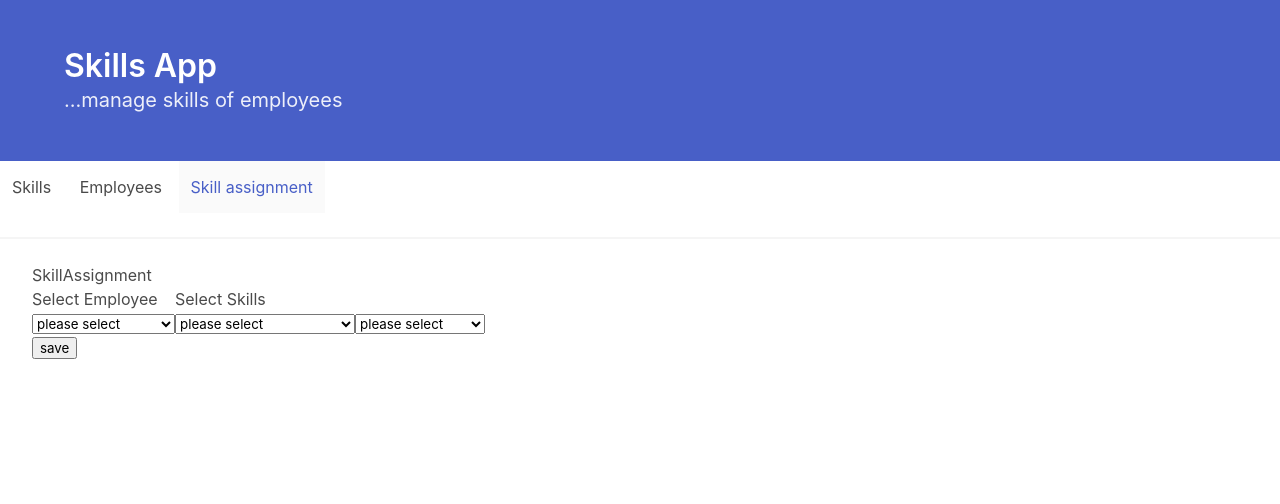
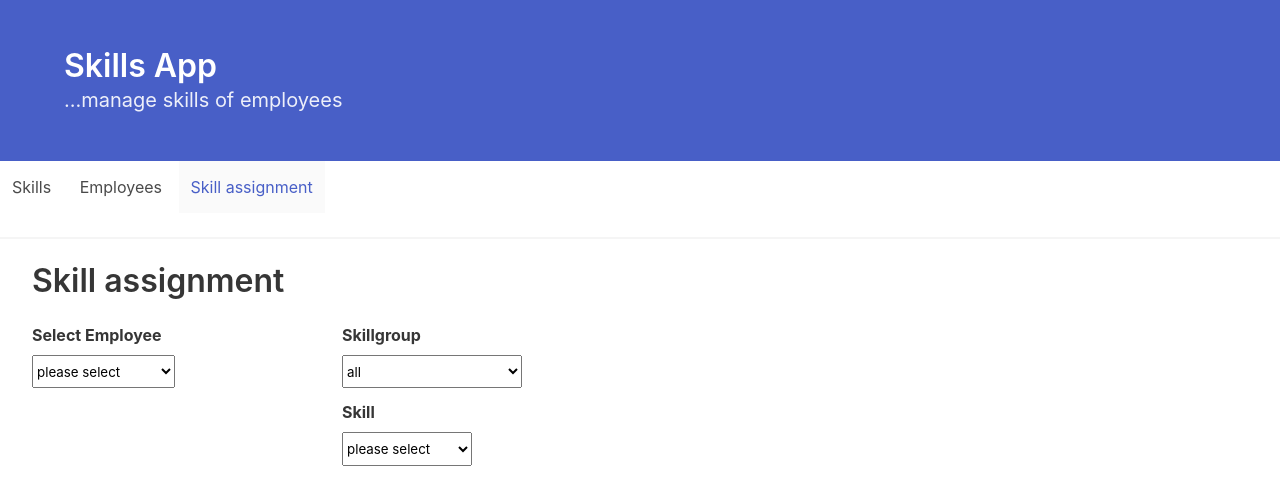
Before and after one commit to marco-dierenfeldt/skill-mgmt-tool, a React (Create React App) app: page / in a window 1280 px wide. Both pictures are taken after a click on the link "Skill assignment". Shown: the top 504 px of the page. Built offline with nearby package versions, Linux system fonts and the light colour scheme.

Commit message:
finish layout for Skill Assignment component

```diff
--- a/src/components/skillassignment/skill-assignment.component.jsx
+++ b/src/components/skillassignment/skill-assignment.component.jsx
@@ -15,15 +15,8 @@ class SkillAssignmentComponent extends Component {
         let skills = SkillService.getSkillList();
         let skillLevels = SkillService.getSkillLevelList();
         let skillGroups = SkillService.getSkillGroupList();
+        this.DEFAULT_SKILL_LEVEL = skillLevels[0];
         this.setState({ employees, skills, skillGroups, skillLevels });
-    }
-
-    selectSkill = (skill) => {
-        console.log("selectSkill " + skill.name);
-
-        let skills = this.state.assignedSkills;
-        skills.push(skill);
-        this.setState({ assignedSkills: skills });
     }
 
     deleteSkill = (skill) => {
@@ -37,25 +30,19 @@ class SkillAssignmentComponent extends Component {
     saveAssignment = () => {
         let employee = this.state.employee;
         let assignedSkills = this.state.assignedSkills;
-        let simplifiedSkills =[];
+        let simplifiedSkills = [];
 
         assignedSkills.forEach((skill) => {
-            simplifiedSkills.push({skillId:skill.id, skillLevel:skill.skillLevel.id});
+            simplifiedSkills.push({ skillId: skill.id, skillLevel: skill.skillLevel.id });
         })
 
         let assignment = {
-            employeeId:employee.id,
+            employeeId: employee.id,
             simplifiedSkills
         };
 
         SkillAssignmentService.addAssignment(assignment);
         this.props.gotoSkillAssignmentList();
-    }
-
-    selectGroup = (group) => {
-        console.log("selectGroup " + group.name);
-        let skills = SkillService.getSkillsByGroupId(group.id);
-        this.setState({ skills, currentGroup: group });
     }
 
     getSkillGroupNameBySkill(skill) {
@@ -76,6 +63,21 @@ class SkillAssignmentComponent extends Component {
         this.setState({ employee });
     }
 
+    selectGroup = (group) => {
+        console.log("selectGroup " + group.name);
+        let skills = SkillService.getSkillsByGroupId(group.id);
+        this.setState({ skills, currentGroup: group });
+    }
+
+    selectSkill = (skill) => {
+        console.log("selectSkill " + skill.name);
+
+        let skills = this.state.assignedSkills;
+        skills.push(skill);
+        this.setState({ assignedSkills: skills });
+        this.selectSkillLevel(skill, this.DEFAULT_SKILL_LEVEL);
+    }
+
     selectSkillLevel(skill, skillLevel) {
         console.log("skill, skillLevel: " + skill.name + " " + skillLevel.name)
 
@@ -91,59 +93,78 @@ class SkillAssignmentComponent extends Component {
         let assignement;
         if (this.state.employee.name) {
             assignement = <div>
-                <h4>Assignment</h4>
-                {this.state.employee.name} {this.state.employee.surname}
-                <ul>
+                <h4 className="title is-4">Assignments for {this.state.employee.name} {this.state.employee.surname}</h4>
+
+
+                <table className="table is-hoverable">
+
+                    <tbody>
                         {this.state.assignedSkills.map((skill) => {
-                        return <li>
+                            return <tr>
+                                <td>
                                     {this.getSkillGroupNameBySkill(skill)} - {skill.name} &nbsp;
-                            <select>
-                                <option>please select</option>
+                                </td>
+                                <td>
+                                    <select className="select">
                                         {this.state.skillLevels.map((skillLevel) => {
                                             return <option key={skillLevel.id} onClick={() => this.selectSkillLevel(skill, skillLevel)}>{skillLevel.name} {skillLevel.surname}</option>
                                         })}
-                            </select><button onClick={() => this.deleteSkill(skill)}>delete</button>
-                        </li>
+                                    </select>
+                                </td>
+                                <td>
+                                    <button className="button is-danger is-small" onClick={() => this.deleteSkill(skill)}>
+                                        <span class="icon is-small">
+                                            <i class="fas fa-trash-alt"></i>
+                                        </span>
+                                    </button>
+                                </td>
+                            </tr>
                         })}
-                </ul>
+                    </tbody>
+                </table>
+                <button className="button is-primary" onClick={this.saveAssignment}>save</button>
             </div>
         }
         return (
             <div>
-                <h3>SkillAssignment</h3>
-                <table>
-                    <tbody>
-                        <tr>
-                            <td>
-                                <h4>Select Employee</h4>
-                                <select>
+                <h3 className="title is-3">Skill assignment</h3>
+                <div className="columns">
+                    <div className="column is-3">
+                        <div className="field">
+                            <label className="label">Select Employee</label>
+                            <select className="select">
                                 <option>please select</option>
                                 {this.state.employees.map((employee) => {
                                     return <option key={employee.id} onClick={() => this.selectEmployee(employee)}>{employee.name} {employee.surname}</option>
                                 })}
                             </select>
-                            </td>
-                            <td>
-                                <h4>Select Skills</h4>
-                                <select>
-                                    <option>please select</option>
+                        </div>
+
+                    </div>
+                    <div className="column is-3">
+                        <div className="field">
+                            <label className="label">Skillgroup</label>
+                            <select className="select">
+                                <option onClick={() => this.selectGroup({ id: -1, name: "all groups" })}>all</option>
                                 {this.state.skillGroups.map((group) => {
                                     return <option key={group.id} onClick={() => this.selectGroup(group)}>{group.name}</option>
                                 })}
-                                    <option onClick={() => this.selectGroup({ id: -1, name: "all groups" })}>select all</option>
+
                             </select>
-                                <select>
+                        </div>
+                        <div className="field">
+                            <label className="label">Skill</label>
+                            <select className="select">
                                 <option>please select</option>
                                 {this.state.skills.map((skill) => {
                                     return <option key={skill.id} onClick={() => this.selectSkill(skill)}>{skill.name}</option>
                                 })}
                             </select>
-                            </td>
-                        </tr>
-                    </tbody>
-                </table>
+                        </div>
+                    </div>
+                </div>
+
                 {assignement}
-                <button onClick={this.saveAssignment}>save</button>
             </div>
         );
     }
```
Lines whose indentation alone changed are shown as unchanged.
